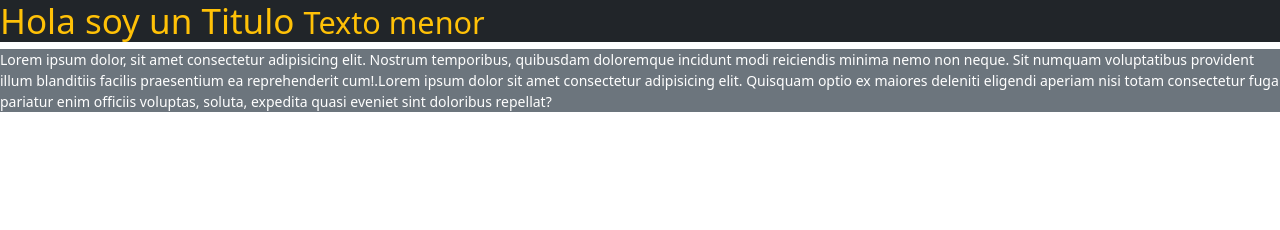
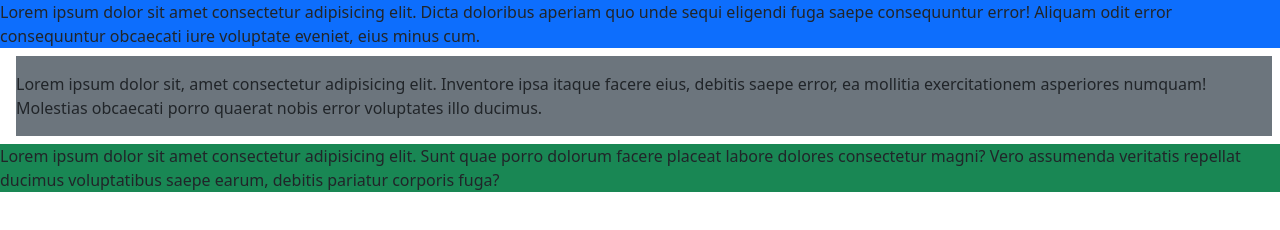
Before and after one commit to Agraso/curso-bootstrap, a plain HTML site: page index.html in a window 1280 px wide. Drawn offline with Linux system fonts and the light colour scheme.

Commit message:
Los Espaciados

```diff
--- a/index.html
+++ b/index.html
@@ -14,13 +14,16 @@
     <title>Date con furia</title>
   </head>
   <body>
-    <h1 class="text-warning bg-dark">
+    <div class="bg-primary">
+      Lorem ipsum dolor sit amet consectetur adipisicing elit. Dicta doloribus aperiam quo unde sequi eligendi fuga saepe consequuntur error! Aliquam odit error consequuntur obcaecati iure voluptate eveniet, eius minus cum.
+    </div>
+    <div class="bg-secondary m-2 ms-md-3 py-2 py-sm-5 py-md-3">
+      Lorem ipsum dolor sit, amet consectetur adipisicing elit. Inventore ipsa itaque facere eius, debitis saepe error, ea mollitia exercitationem asperiores numquam! Molestias obcaecati porro quaerat nobis error voluptates illo ducimus.
+    </div>
+    <div class="bg-success">
+      Lorem ipsum dolor sit amet consectetur adipisicing elit. Sunt quae porro dolorum facere placeat labore dolores consectetur magni? Vero assumenda veritatis repellat ducimus voluptatibus saepe earum, debitis pariatur corporis fuga?
+    </div>
 
-      Hola soy un Titulo <span class="small">Texto menor</span> </h1>
-
-
-    <p class="bg-secondary text-white text-center text-sm-end text-md-start"> Lorem ipsum dolor, sit amet consectetur adipisicing elit. Nostrum temporibus, quibusdam doloremque incidunt modi reiciendis minima nemo non neque. Sit numquam voluptatibus provident illum blanditiis facilis praesentium ea reprehenderit cum!.Lorem ipsum dolor sit amet consectetur adipisicing elit. Quisquam optio ex maiores deleniti eligendi aperiam nisi totam consectetur fuga pariatur enim officiis voluptas, soluta, expedita quasi eveniet sint doloribus repellat?
-    </p>
 
 
 
--- a/saas/estilos.scss
+++ b/saas/estilos.scss
@@ -22,6 +22,10 @@ html{
 .row> *{
 	border: 3px solid green;
 }
-.bg-secondary {
-	background-color: black;
+
+
+@media (min-width: 800px){
+	html{
+		font-size: 16px;
+	}
 }
```
Also changed, not shown: css/estilo.css, 1 other file.
